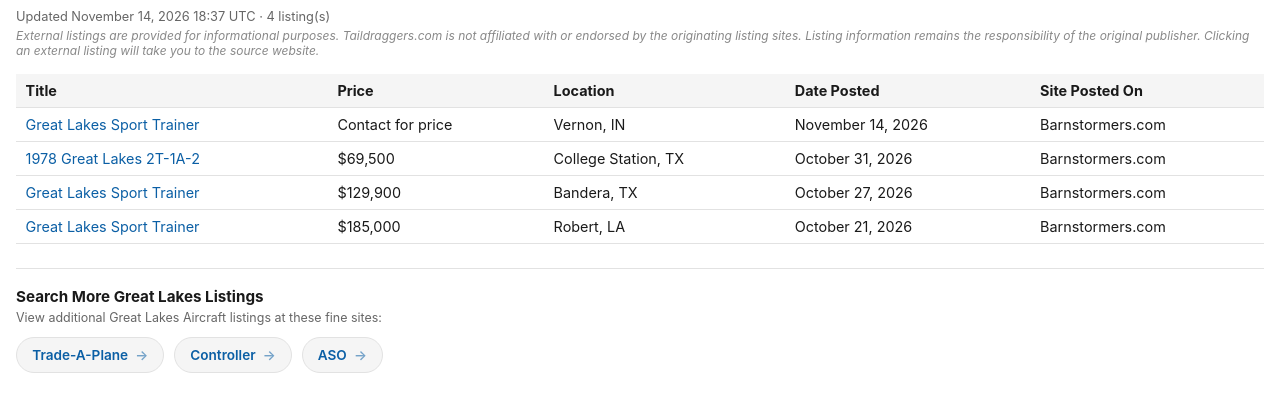
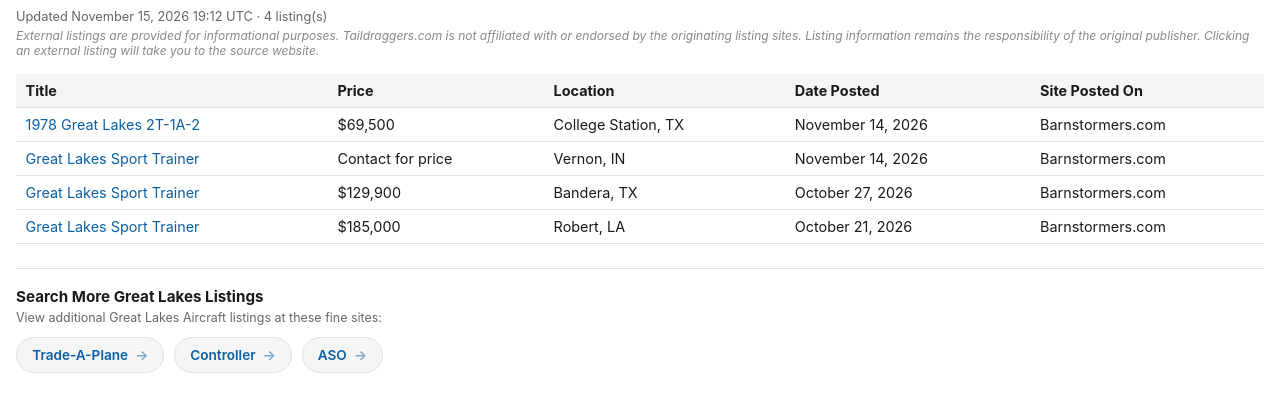
Before and after one commit to taildraggers/great-lakes, a plain HTML site: page docs/index.html in a window 1280 px wide. Shown: the part 43-454 px from the top of the page. Drawn offline with Linux system fonts and the light colour scheme.

Commit message:
Update Great Lakes listings (2026-11-15)

```diff
--- a/docs/index.html
+++ b/docs/index.html
@@ -76,15 +76,15 @@
 </head>
 <body>
   <h1>Other Great Lakes Ads on the Web</h1>
-  <div class="updated">Updated November 14, 2026 18:37 UTC &middot; 4 listing(s)</div>
+  <div class="updated">Updated November 15, 2026 19:12 UTC &middot; 4 listing(s)</div>
   <div class="disclaimer">External listings are provided for informational purposes. Taildraggers.com is not affiliated with or endorsed by the originating listing sites. Listing information remains the responsibility of the original publisher. Clicking an external listing will take you to the source website.</div>
   <table>
     <thead>
       <tr><th>Title</th><th>Price</th><th>Location</th><th>Date Posted</th><th>Site Posted On</th></tr>
     </thead>
     <tbody>
+        <tr><td><a href="https://www.barnstormers.com/classified-2078637-1978-Great-Lakes-2T-1A-2.html" target="_blank" rel="noopener noreferrer">1978 Great Lakes 2T-1A-2</a></td><td>$69,500</td><td>College Station, TX</td><td>November 14, 2026</td><td>Barnstormers.com</td></tr>
         <tr><td><a href="https://www.barnstormers.com/classified-1941442-Great-Lakes.html" target="_blank" rel="noopener noreferrer">Great Lakes Sport Trainer</a></td><td>Contact for price</td><td>Vernon, IN</td><td>November 14, 2026</td><td>Barnstormers.com</td></tr>
-        <tr><td><a href="https://www.barnstormers.com/classified-2078637-1978-Great-Lakes-2T-1A-2.html" target="_blank" rel="noopener noreferrer">1978 Great Lakes 2T-1A-2</a></td><td>$69,500</td><td>College Station, TX</td><td>October 31, 2026</td><td>Barnstormers.com</td></tr>
         <tr><td><a href="https://www.barnstormers.com/classified-1989268-Factory-Rebuilt-Great-Lakes!.html" target="_blank" rel="noopener noreferrer">Great Lakes Sport Trainer</a></td><td>$129,900</td><td>Bandera, TX</td><td>October 27, 2026</td><td>Barnstormers.com</td></tr>
         <tr><td><a href="https://www.barnstormers.com/classified-2061712-Waco-Great-Lakes-for-sale.html" target="_blank" rel="noopener noreferrer">Great Lakes Sport Trainer</a></td><td>$185,000</td><td>Robert, LA</td><td>October 21, 2026</td><td>Barnstormers.com</td></tr>
     </tbody>
```
